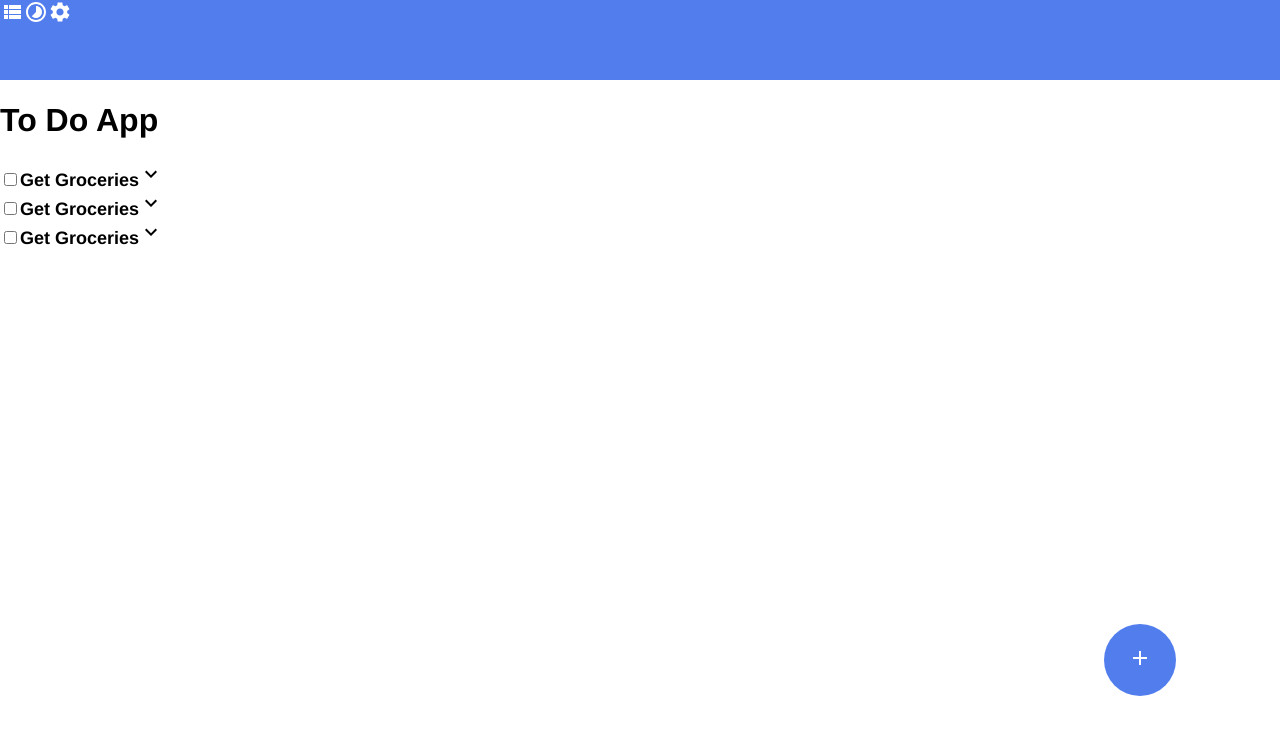
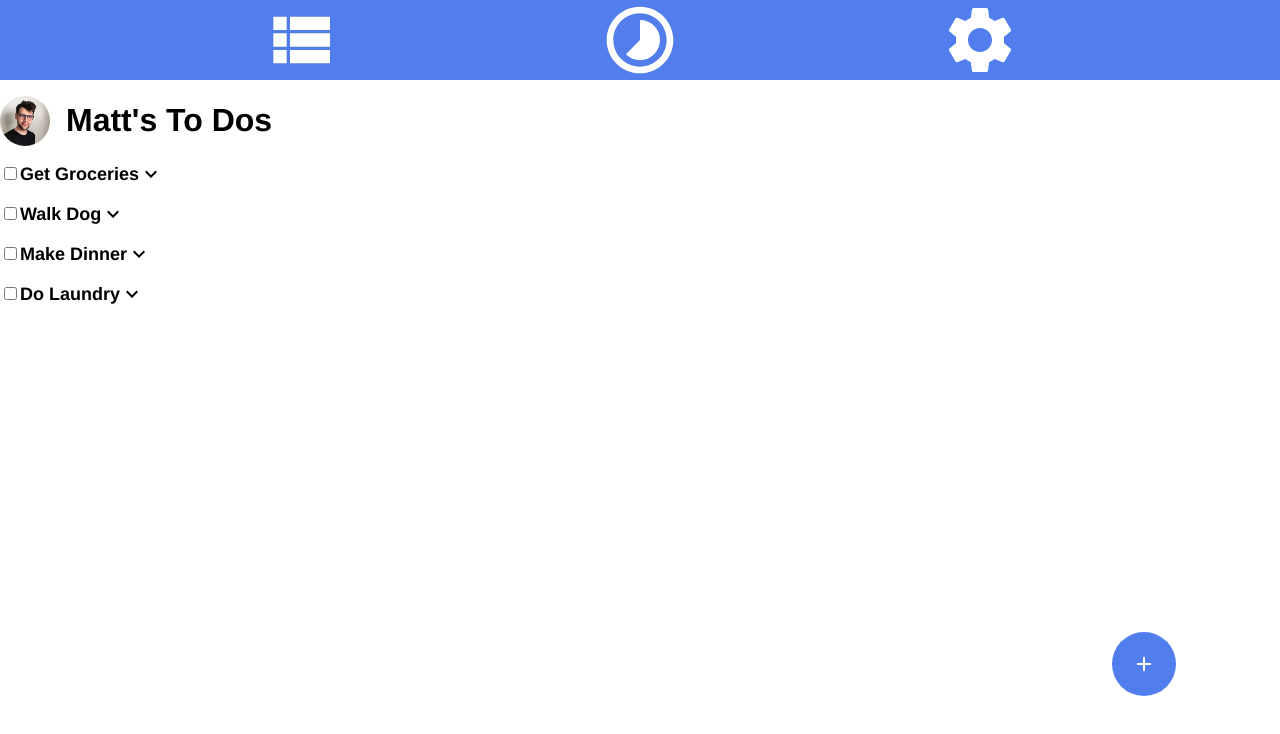
Before and after one commit to mattayoungs/todo-app, a React (Create React App) app: page / in a window 1280 px wide. Shown: the top 734 px of the page. Built offline with nearby package versions, Linux system fonts and the light colour scheme.

Commit message:
refactored jsx to use data model, and added user info

```diff
--- a/src/App.js
+++ b/src/App.js
@@ -5,7 +5,18 @@ import list from "./icon/mdi_view_list.svg";
 import timer from "./icon/mdi_timelapse.svg";
 import settings from "./icon/mdi_settings.svg";
 import arrow from "./icon/mdi_keyboard_arrow_down.svg";
+import avatar from "./imgs/useravatar1.JPG";
 
+const todoList = [
+  { id: 1, title: "Get Groceries", description: " ", completed: false },
+  { id: 2, title: "Walk Dog", description: " ", completed: false },
+  { id: 3, title: "Make Dinner", description: " ", completed: false },
+  { id: 4, title: "Do Laundry", description: " ", completed: false },
+];
+const user = {
+  name: "Matt",
+  avatarImg: { avatar },
+};
 function App() {
   return (
     <>
@@ -14,34 +25,34 @@ function App() {
         <img src={timer} alt="" />
         <img src={settings} alt="" />
       </header>
-      <h1 className="title">To Do App</h1>
-      <div className="todo-cont">
-        <div className="task">
-          <input className="task__checkbox" type="checkbox" name="" id="" />
-          <label className="task__title" for="">
-            Get Groceries
-          </label>
-          <img src={arrow} alt="" />
+      <div className="app-cont">
+        <div className="title-cont">
+          <div className="avatar-img">
+            <img src={avatar} />
+          </div>
+          <h1 className="title">{user.name}'s To Dos</h1>
         </div>
-        <div className="task">
-          <input className="task__checkbox" type="checkbox" name="" id="" />
-          <label className="task__title" for="">
-            Get Groceries
-          </label>
-          <img src={arrow} alt="" />
+        <div className="todo-cont">
+          {todoList.map((task) => (
+            <div className="task">
+              <input
+                className="task__checkbox"
+                type="checkbox"
+                name=""
+                id={task.id}
+              />
+              <label className="task__title" for={task.id}>
+                {task.title}
+              </label>
+              <img className="task-drop-icon" src={arrow} alt="" />
+            </div>
+          ))}
         </div>
-        <div className="task">
-          <input className="task__checkbox" type="checkbox" name="" id="" />
-          <label className="task__title" for="">
-            Get Groceries
-          </label>
-          <img src={arrow} alt="" />
-        </div>
+
+        <button className="add-task-fab">
+          <img src={add} alt="Add Task" />
+        </button>
       </div>
-
-      <button className="add-task-fab">
-        <img src={add} alt="Add Task" />{" "}
-      </button>
     </>
   );
 }
--- a/src/App.scss
+++ b/src/App.scss
@@ -38,22 +38,59 @@ $secondary-color: #f06868;
   line-height: 21px;
 }
 .navbar {
+  display: flex;
+  justify-content: space-evenly;
   width: 100%;
   height: 5rem;
   background-color: $primary-color;
 }
+.app-cont {
+  width: 300px;
+}
+.avatar-img {
+  width: 50px;
+  height: 50px;
+  padding-right: 1rem;
+  img {
+    height: 100%;
+    object-fit: cover;
+    border-radius: 25px;
+  }
+}
+.todo-cont {
+  display: flex;
+  flex-direction: column;
+  align-content: left;
+}
+.title-cont {
+  display: flex;
+  align-items: center;
+}
 .title {
   @include title-type();
+}
+.task {
+  display: flex;
+  align-items: center;
+  width: 500px;
+  margin-bottom: 1rem;
 }
 .task__title {
   @include task-type();
 }
+.task-drop-icon {
+  justify-self: end;
+}
 .add-task-fab {
   @include button();
-  width: 72px;
-  height: 72px;
+  width: 64px;
+  height: 64px;
   border-radius: 36px;
   position: fixed;
   right: 100px;
   bottom: 100px;
+  img {
+    position: relative;
+    top: 2px;
+  }
 }
```
Also changed, not shown: src/imgs/useravatar1.JPG (added).
